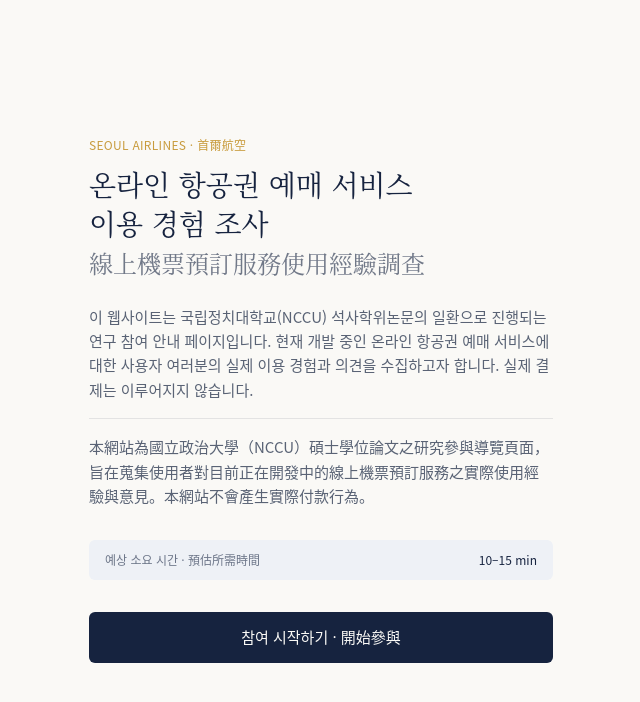
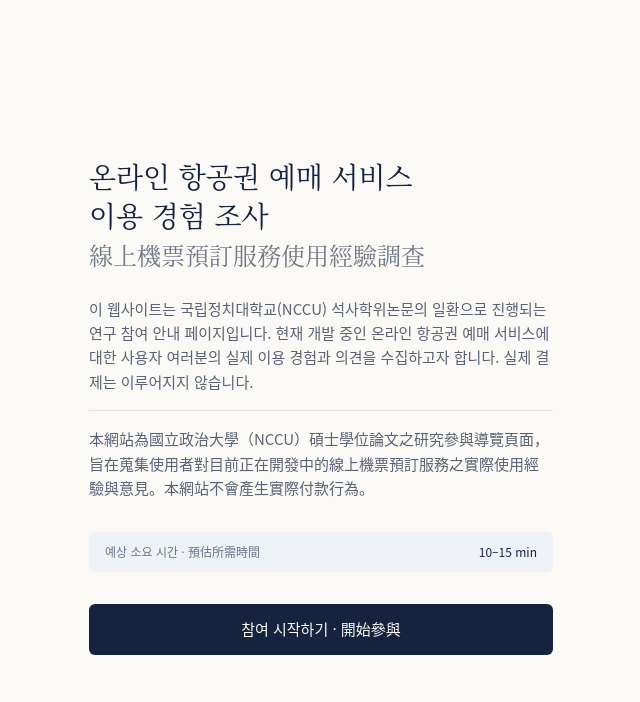
Before and after one commit to namhuikyeong/waiting-study, a Next.js app: page / in a window 1280 px wide. Shown: the top 702 px of the page, without its empty margins (319-959 px from the left). Built offline with nearby package versions, Linux system fonts and the light colour scheme.

Commit message:
Update page.tsx

```diff
--- a/app/page.tsx
+++ b/app/page.tsx
@@ -5,9 +5,7 @@ import Link from "next/link";
 export default function LandingPage() {
   return (
     <div className="mx-auto flex min-h-screen max-w-lg flex-col justify-center px-6 py-16">
-      <p className="text-xs font-medium uppercase tracking-wide text-gold-500">
-        Seoul Airlines · 首爾航空
-      </p>
+
 
       <h1 className="mt-3 font-display text-[28px] font-medium leading-snug text-navy-900">
         온라인 항공권 예매 서비스
```
